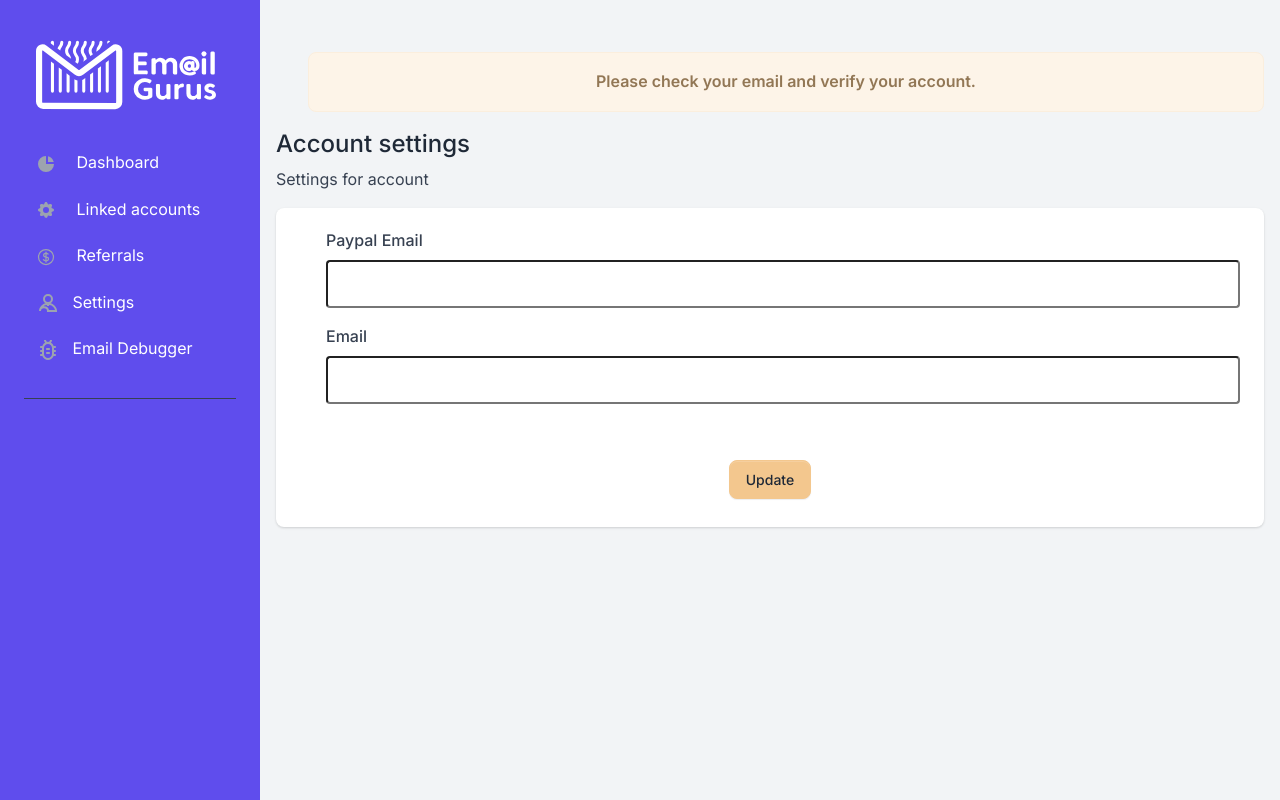
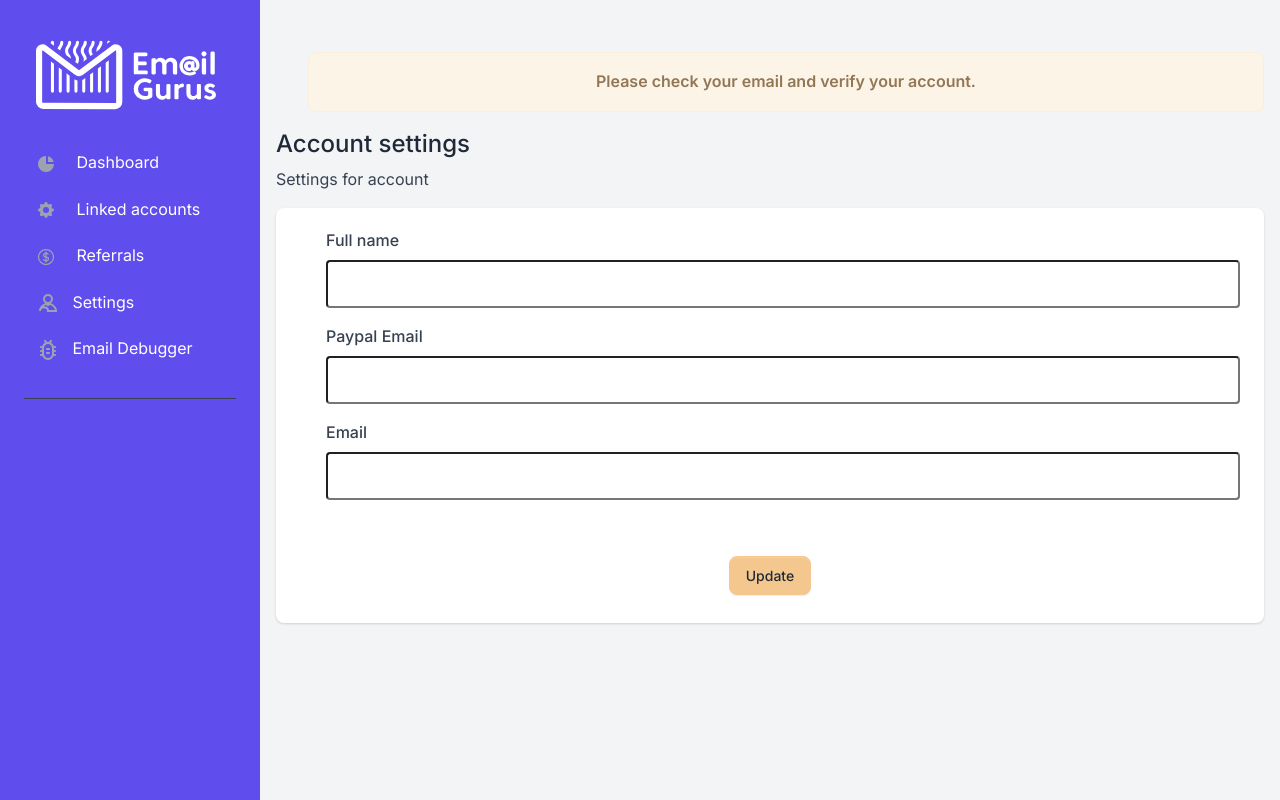
Before and after one commit to asennoussi/emailgurus, a Django app: template accounts/templates/accounts/customuser_update_form.html in a window 1280 px wide. Run offline with Django 4.2, Linux system fonts and the light colour scheme; the template is opened without the code that fills it: most values are stand-ins (such as "Sample title", 1, 10 or a date in 2020); form fields are guessed from the names that the template uses; some libraries are stand-ins or nearby versions.

Commit message:
Full name

```diff
--- a/accounts/forms.py
+++ b/accounts/forms.py
@@ -19,8 +19,9 @@ from django import forms
 class UserEditForm(forms.ModelForm):
     class Meta:
         model = CustomUser
-        fields = ['paypal_email', 'email']
+        fields = ['full_name', 'paypal_email', 'email']
         widgets = {
+            'full_name': forms.TextInput(attrs={'class': 'form-control'}),
             'paypal_email': forms.TextInput(attrs={'class': 'form-control'}),
             'email': forms.EmailInput(attrs={'class': 'form-control'}),
         }
--- a/accounts/templates/accounts/customuser_update_form.html
+++ b/accounts/templates/accounts/customuser_update_form.html
@@ -16,6 +16,11 @@
 
     <form id="updateCustomUser" action="" method="post" data-toggle="validator" data-focus="false">
         {% csrf_token %}
+        <div class="form-check mb-3">
+          <label class="form-check-label form-label" for="{{form.full_name.id_for_label}}">Full name</label>
+          {{ form.full_name }}
+        </div>
+
         <div class="form-check mb-3">
           <label class="form-check-label form-label" for="{{form.paypal_email.id_for_label}}">Paypal Email</label>
           {{ form.paypal_email }}
```
